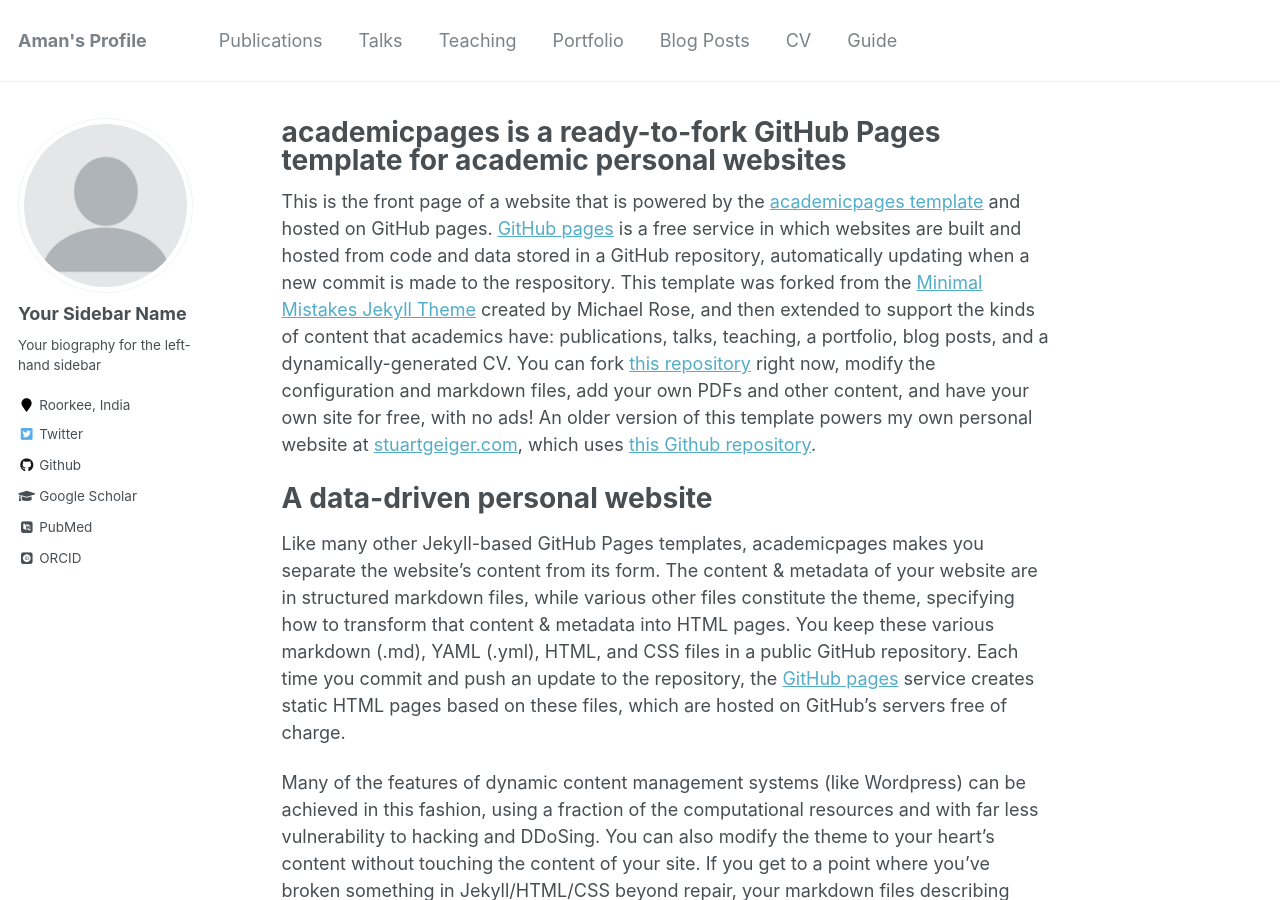
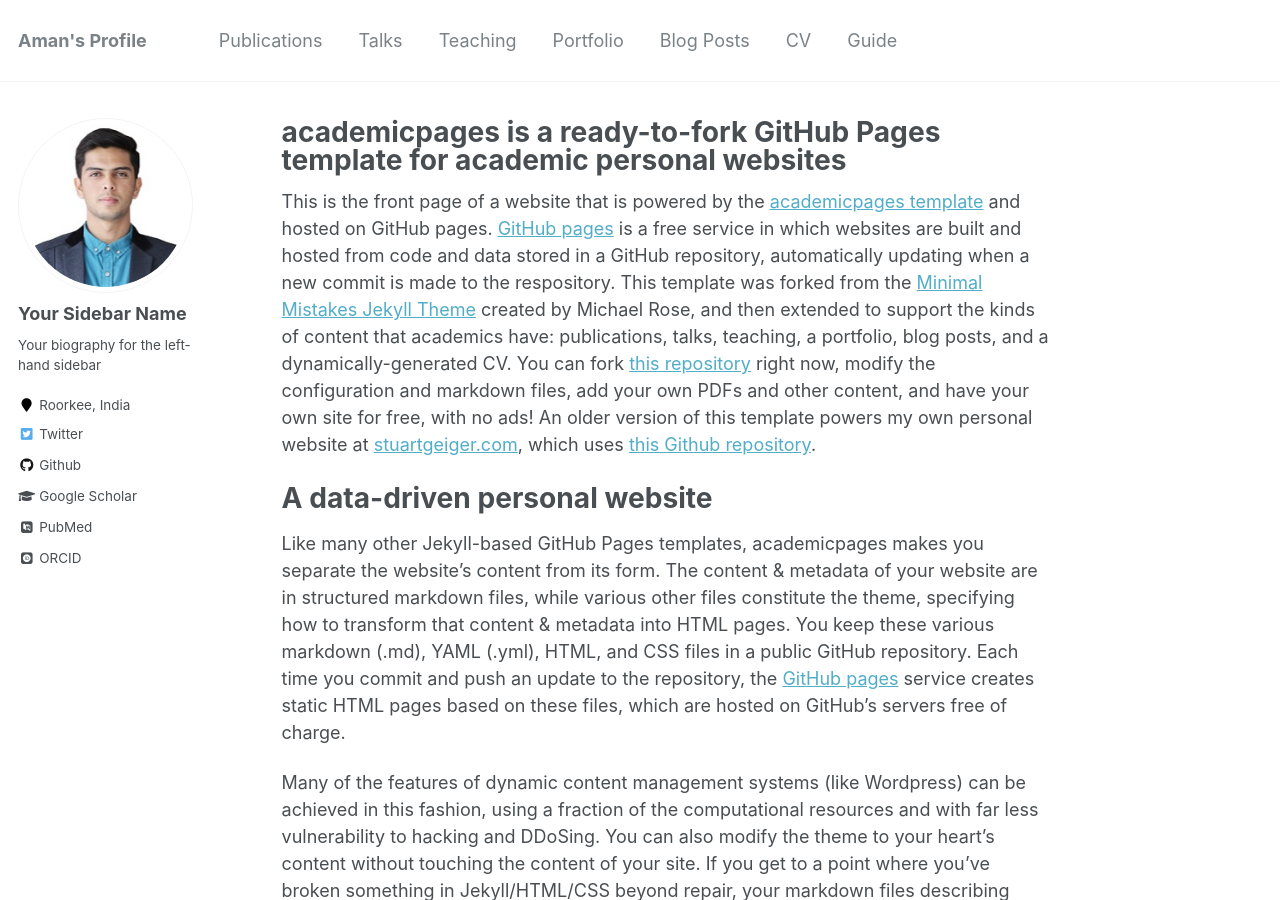
Before and after one commit to mndhiman55/profile, a Jekyll site: the page built from _pages/about.md, in a window 1280 px wide and 900 px high. Built offline with Jekyll 4.4.1, drawn with Linux system fonts in a browser that asks for light colours; some web fonts are replaced.

Commit message:
Update _config.yml

```diff
--- a/_config.yml
+++ b/_config.yml
@@ -81,7 +81,7 @@ analytics:
 # Site Author
 author:
   name             : "Your Sidebar Name"
-  avatar           : "profile.png"
+  avatar           : "aman-profile-pic.png"
   bio              : "Your biography for the left-hand sidebar"
   location         : "Roorkee, India"
   employer         :
```
